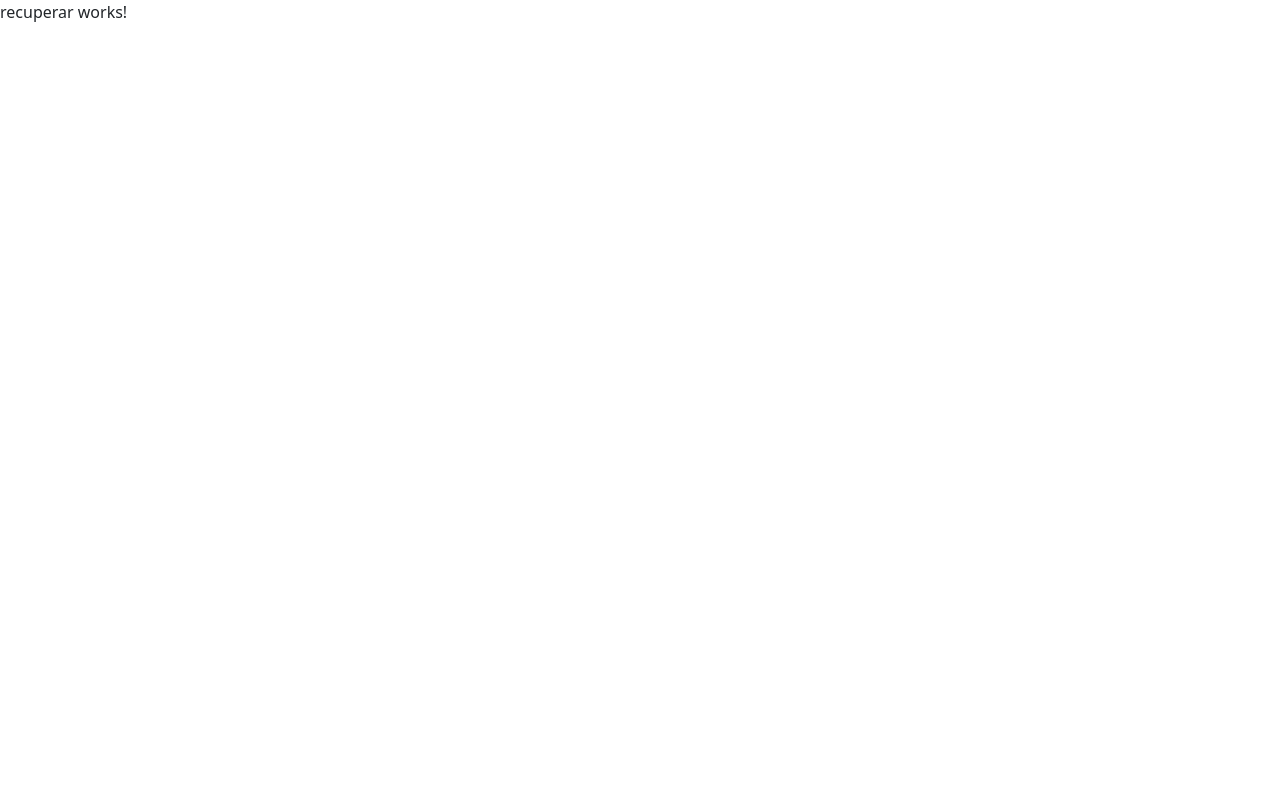
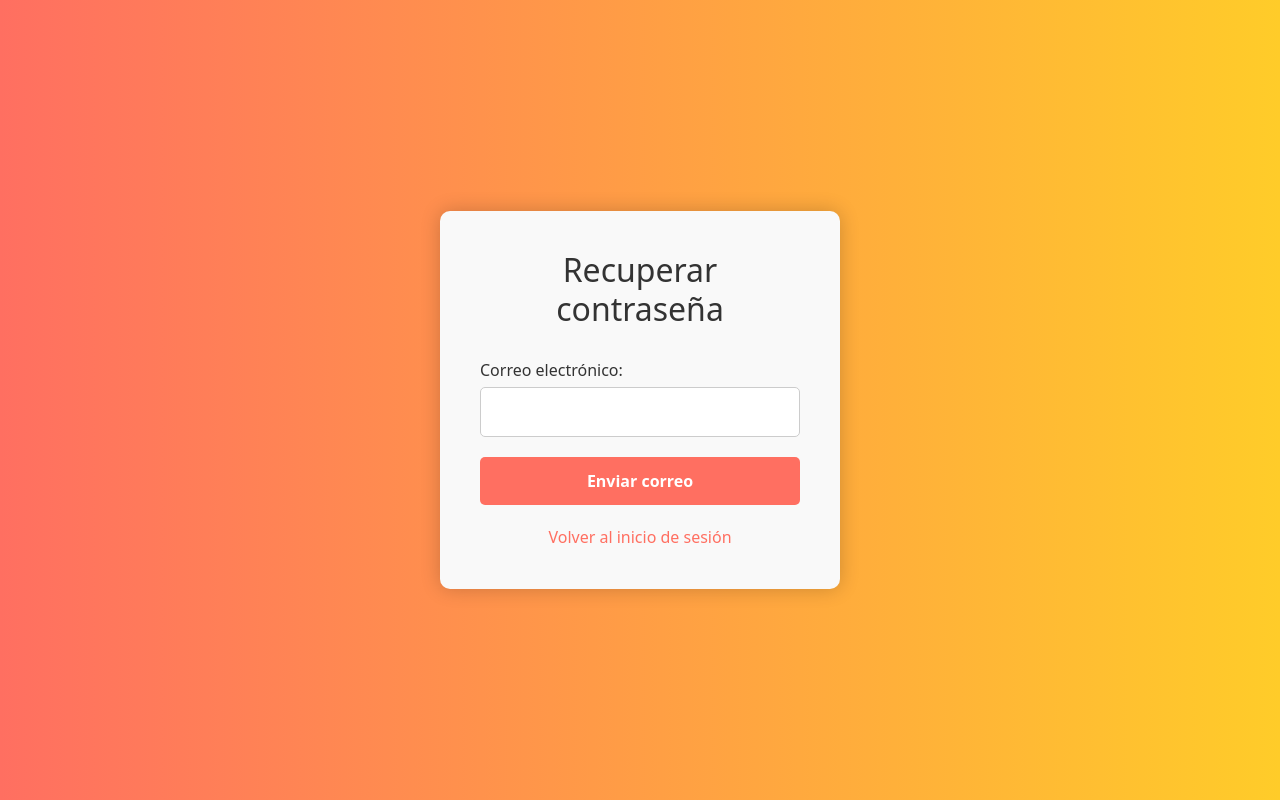
Before and after one commit to mgarciad34/SwipeSpark, an Angular app: page /recuperar in a window 1280 px wide. Built offline with nearby package versions, Linux system fonts and the light colour scheme.

Commit message:
creado diseño para recuperar contraseña

```diff
--- a/src/app/pantallas/recuperar/recuperar.component.css
+++ b/src/app/pantallas/recuperar/recuperar.component.css
@@ -0,0 +1,71 @@
+:host {
+  background: linear-gradient(to right, #ff6f61, #ffcc29);
+  display: flex;
+  justify-content: center;
+  align-items: center;
+  height: 100vh;
+}
+
+.container {
+  max-width: 400px;
+  background: #f9f9f9;
+  padding: 40px;
+  border-radius: 10px;
+  box-shadow: 0px 0px 20px 0px rgba(0,0,0,0.2);
+}
+
+.container h2 {
+  text-align: center;
+  margin-bottom: 30px;
+  color: #333;
+}
+
+.form-group {
+  margin-bottom: 20px;
+}
+
+.form-group label {
+  display: block;
+  margin-bottom: 5px;
+  color: #333;
+}
+
+.form-group input {
+  width: 100%;
+  padding: 12px;
+  border: 1px solid #ccc;
+  border-radius: 5px;
+  background-color: #fff;
+}
+
+.btn {
+  display: block;
+  width: 100%;
+  padding: 12px;
+  background-color: #ff6f61;
+  color: #fff;
+  border: none;
+  border-radius: 5px;
+  cursor: pointer;
+  font-weight: bold;
+  transition: background-color 0.3s ease;
+}
+
+.btn:hover {
+  background-color: #f94d43;
+}
+
+.options {
+  text-align: center;
+  margin-top: 20px;
+}
+
+.options a {
+  color: #ff6f61;
+  text-decoration: none;
+  transition: color 0.3s ease;
+}
+
+.options a:hover {
+  color: #f94d43;
+}
--- a/src/app/pantallas/recuperar/recuperar.component.html
+++ b/src/app/pantallas/recuperar/recuperar.component.html
@@ -1 +1,13 @@
-<p>recuperar works!</p>
+<div class="container">
+  <h2>Recuperar contraseña</h2>
+  <form action="#" method="post">
+    <div class="form-group">
+      <label for="email">Correo electrónico:</label>
+      <input type="email" id="email" name="email" required>
+    </div>
+    <button type="submit" class="btn">Enviar correo</button>
+  </form>
+  <div class="options">
+    <a routerLink="/login">Volver al inicio de sesión</a>
+  </div>
+</div>
```
